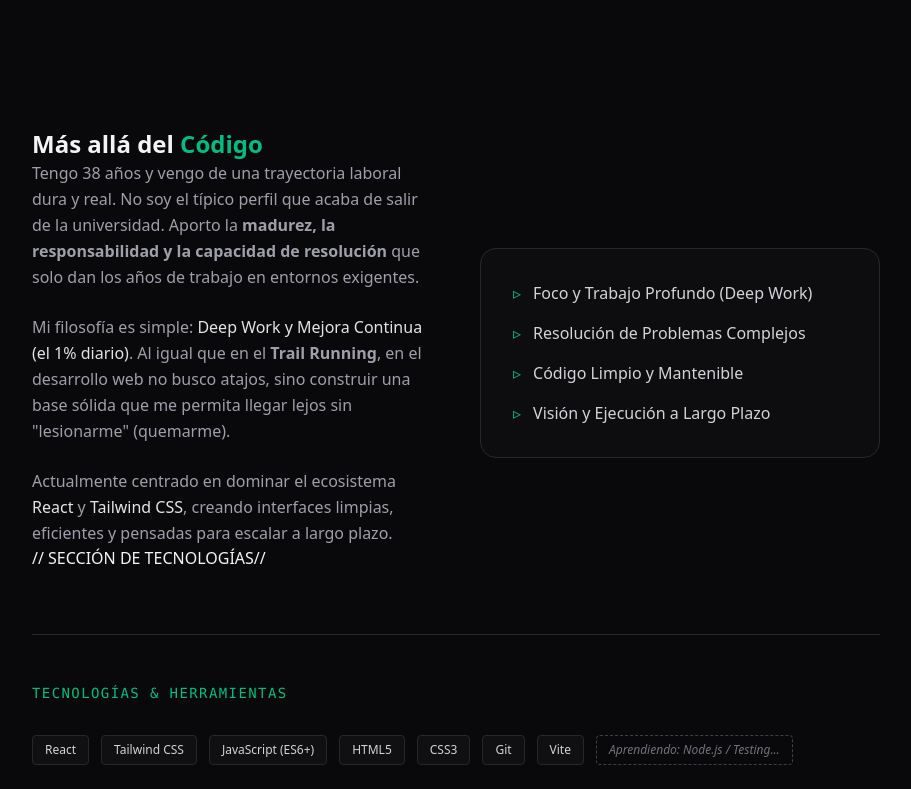
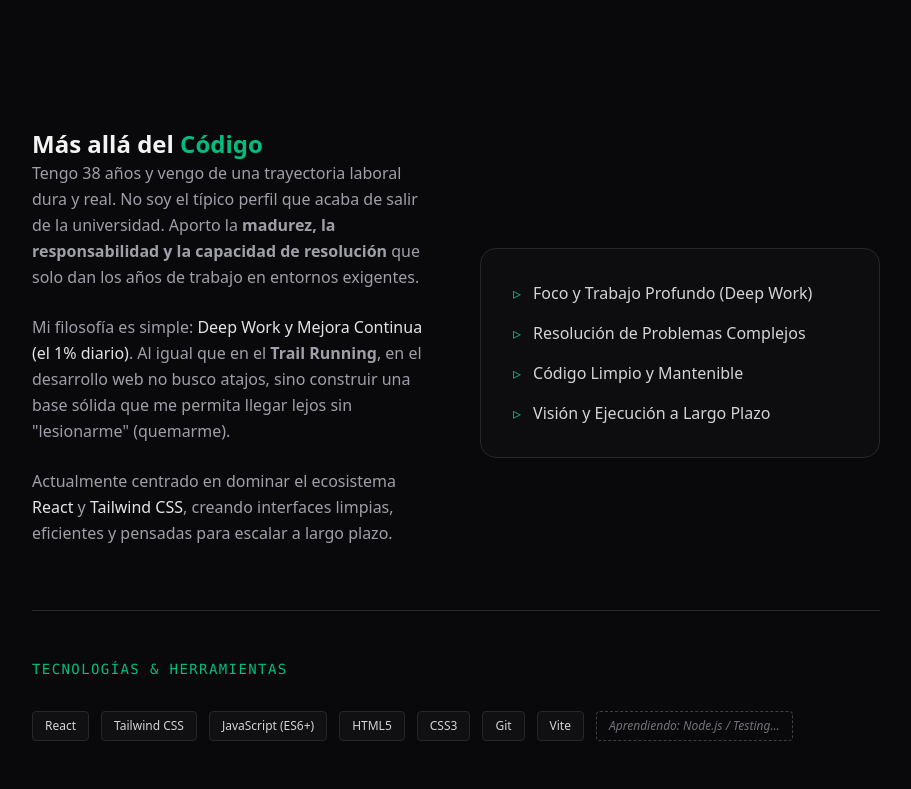
Before and after one commit to Recamalesdev/mi-portafolio, a React (Vite) app: page / in a window 1280 px wide. Shown: the part 991-1780 px from the top of the page, without its empty margins (184-1095 px from the left). Built offline with nearby package versions, Linux system fonts and the light colour scheme.

Commit message:
Arreglos minimos

```diff
--- a/src/components/About.jsx
+++ b/src/components/About.jsx
@@ -64,7 +64,8 @@ export function About() {
           </ul>
         </div>
       </div>
-      // SECCIÓN DE TECNOLOGÍAS//
+
+      {/* SECCIÓN DE TECNOLOGÍAS */}
       <div className="mt-16 border-t border-zinc-800 pt-12">
         <h4 className="mb-8 text-sm font-mono tracking-widest text-emerald-500 uppercase">
           Tecnologías & Herramientas
```
